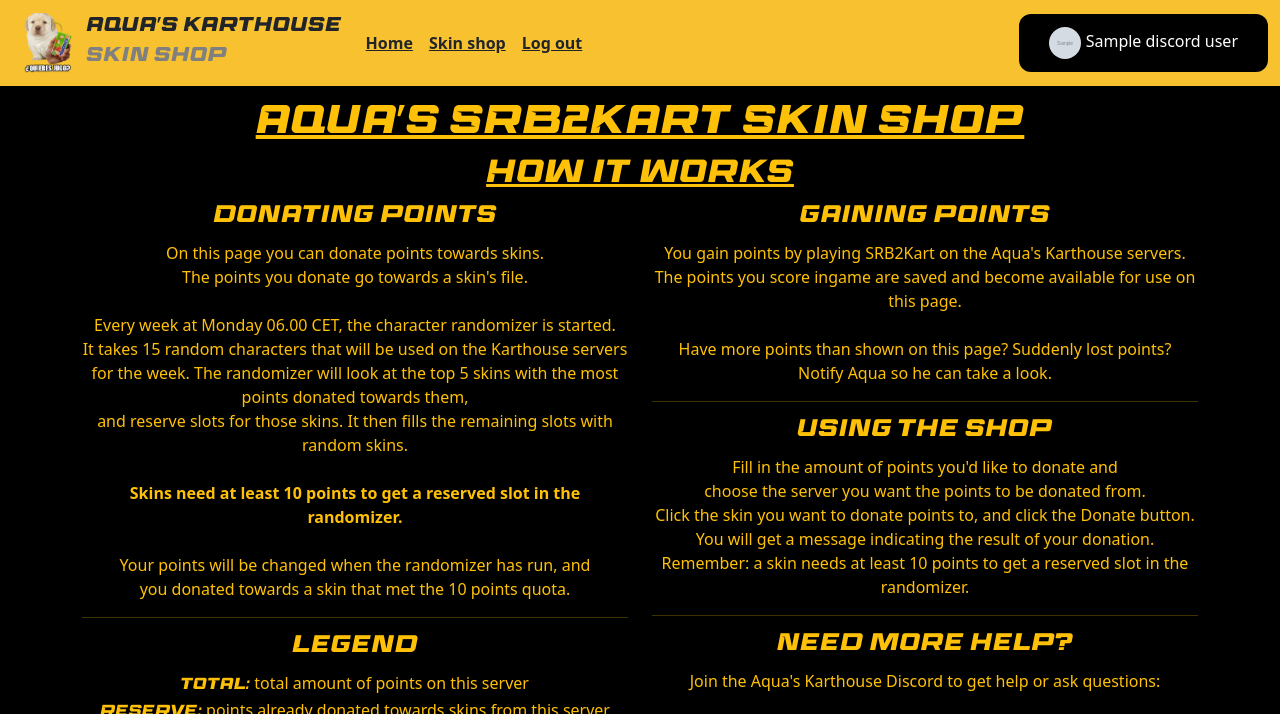
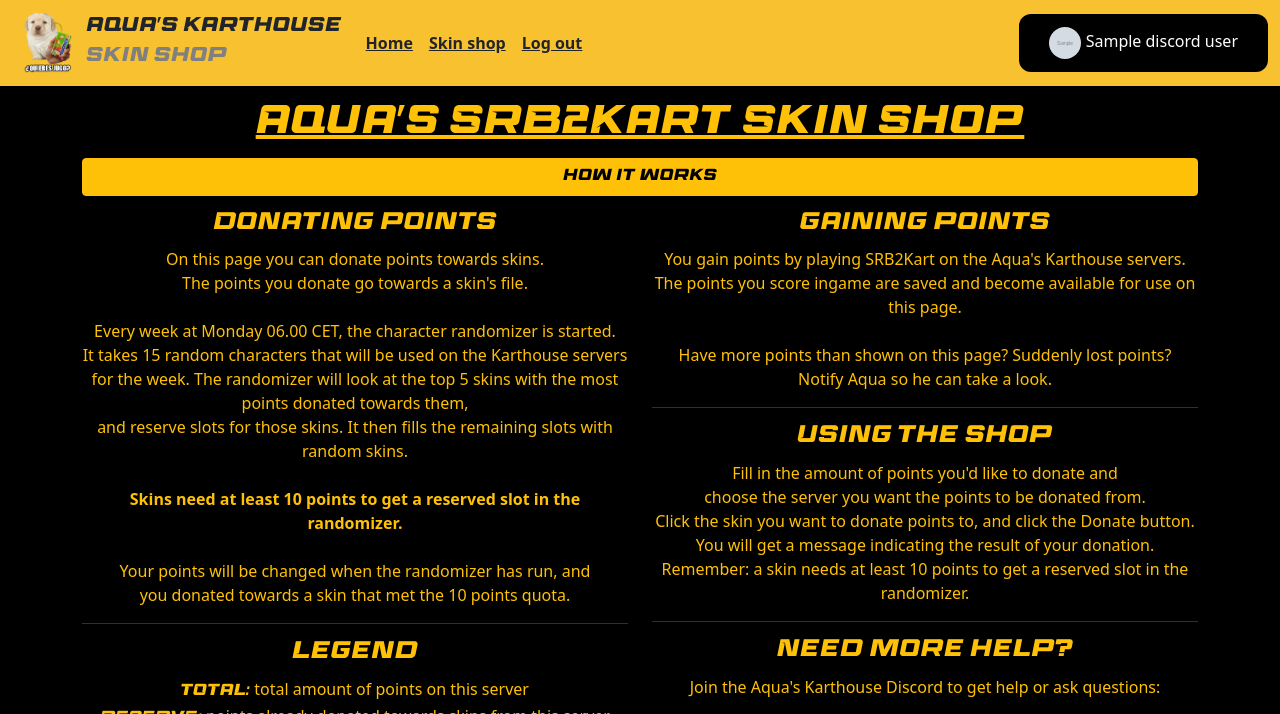
Before and after one commit to NielsjeNL/srb2kart-website, a Flask app: template srb2kartwebsite/templates/skinshop.html in a window 1280 px wide. Shown: the top 714 px of the page. Run offline with Flask 2, Linux system fonts and the light colour scheme; the template is opened without the code that fills it: values that come from a table or form of the project are taken from there, most other values are stand-ins (such as "Sample title", 1, 10 or a date in 2020); grey boxes marked "Sample" are stand-in pictures; parts of the project's set-up code (start-up, migrations or seed data) failed here and were passed over.

Commit message:
add accordion to explanation
so people can hide it

```diff
--- a/srb2kartwebsite/templates/skinshop.html
+++ b/srb2kartwebsite/templates/skinshop.html
@@ -7,7 +7,14 @@
     <h1 class="text-center text-warning mt-3">Aqua's SRB2Kart Skin Shop</h1>
 
     <div class="container">
-        <h2 class="text-center text-warning">How it works</h2>
+        <div id="accordionSkinShop">
+            <div>
+                <h2 class="text-center text-warning" id="headingOne">
+                    <button class="btn btn-warning justify-content-center w-100" type="button" data-bs-toggle="collapse" data-bs-target="#collapseOne" aria-expanded="true" aria-controls="collapseOne">
+                        How it works
+                    </button>
+                </h2>
+                <div id="collapseOne" class="collapse show" aria-labelledby="headingOne" data-bs-parent="#accordionExample">
                     <div class="row mb-3">
                         <div class="col text-center text-warning">
                             <h4>Donating points</h4>
@@ -54,6 +61,9 @@
                             <h4>Need more help?</h4>
                             Join the Aqua's Karthouse Discord to get help or ask questions:<br><br>
                             <a href="https://discord.gg/8XXXwZk"><img src="https://discordapp.com/api/guilds/718834285989199894/widget.png?style=banner3" alt="Discord invite"></a>
+                        </div>
+                    </div>
+                </div>
             </div>
         </div>
     </div>
```
Lines whose indentation alone changed are shown as unchanged.
